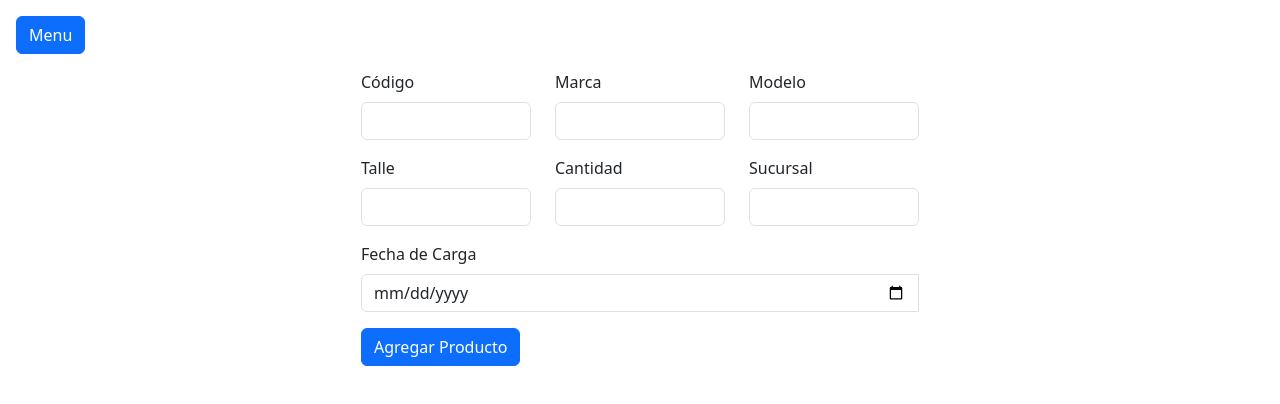
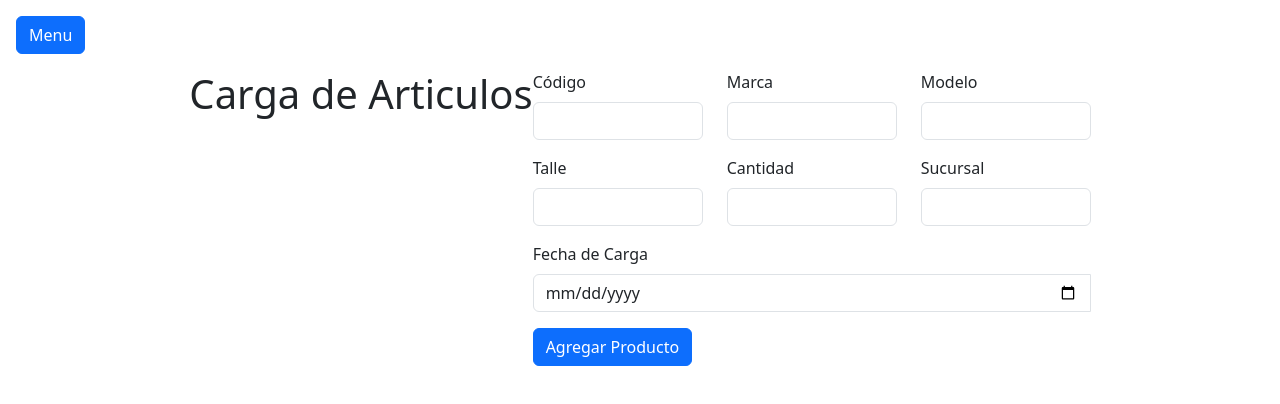
Before and after one commit to Facundo741/PDV-FRONT, a React (Vite) app: page /articulo in a window 1280 px wide. Shown: the top 404 px of the page. Built offline with nearby package versions, Linux system fonts and the light colour scheme.

Commit message:
Titulo de articulo mal

```diff
--- a/src/components/articulo/Articulo.jsx
+++ b/src/components/articulo/Articulo.jsx
@@ -37,6 +37,8 @@ const ProductForm = () => {
 
   return (
     <Container className="d-flex justify-content-center">
+    <h1 className="d-block">Carga de Articulos</h1>
+
     <Form className="w-50 " noValidate validated={validated} onSubmit={handleSubmit}>
       <Row className="mb-3">
         <Form.Group as={Col} md="4" controlId="codigo">
```
